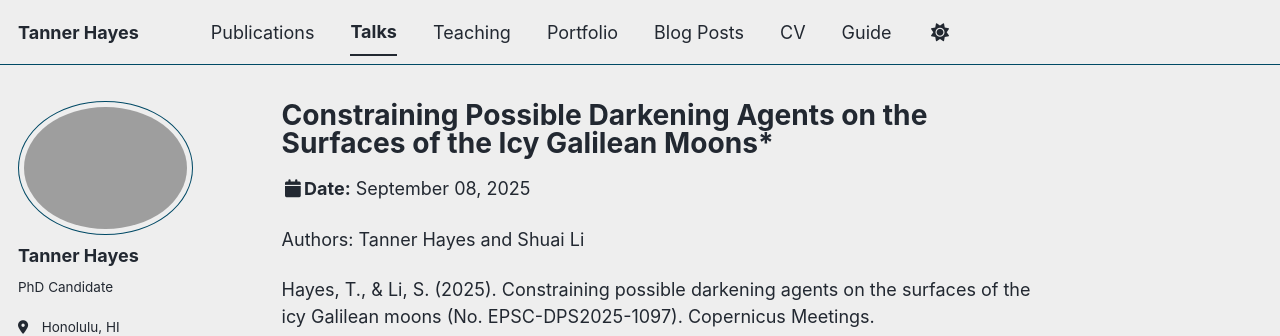
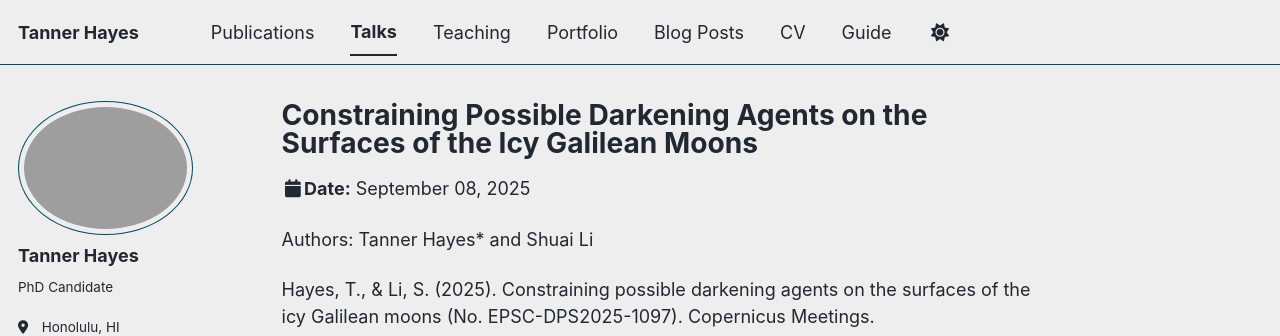
Before and after one commit to th-blip12/twhayes, a Jekyll site: the page built from _talks/EPSC-DPS-2025.md, in a window 1280 px wide. Shown: the top 336 px of the page. Built offline with Jekyll 4.4.1, drawn with Linux system fonts in a browser that asks for light colours; some web fonts are replaced; a script bundle is joined from its source files by our own code; library files that are not in the unit come from our copies.

```diff
--- a/_talks/EPSC-DPS-2025.md
+++ b/_talks/EPSC-DPS-2025.md
@@ -1,5 +1,5 @@
 ---
-title: "Constraining Possible Darkening Agents on the Surfaces of the Icy Galilean Moons*"
+title: "Constraining Possible Darkening Agents on the Surfaces of the Icy Galilean Moons"
 collection: talks
 type: "Talk"
 permalink: /talks/EPSC-DPS-2025
@@ -8,7 +8,7 @@ date: 2025-09-08
 location: "Helsinki, Finland"
 ---
 
-Authors: Tanner Hayes and Shuai Li
+Authors: Tanner Hayes* and Shuai Li
 
 Hayes, T., & Li, S. (2025). Constraining possible darkening agents on the surfaces of the icy Galilean moons (No. EPSC-DPS2025-1097). Copernicus Meetings.
 
```
